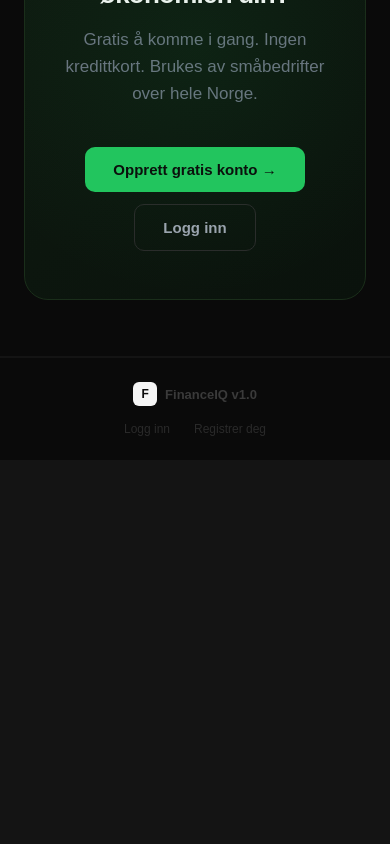
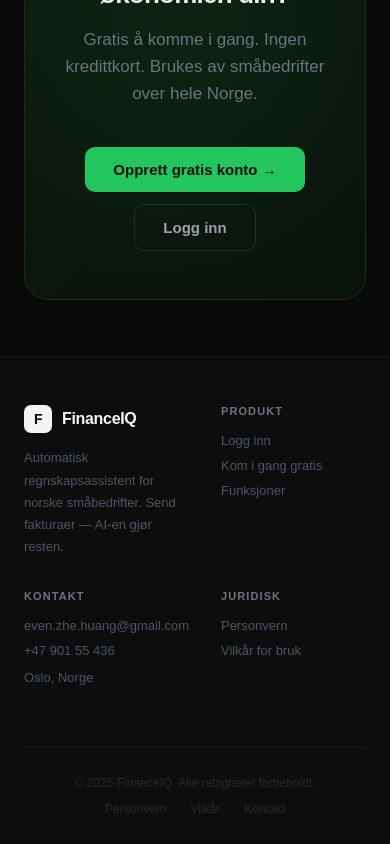
Before and after one commit to EvenHuang123/regnskap-next, a Next.js app: page / in a window 390 px wide. Shown: the part 6961-7805 px from the top of the page. Before the commit the page ends 7421 px from the top, so only its background shows below. Built offline with nearby package versions, Linux system fonts and the light colour scheme; a web font is replaced by a local one.

Commit message:
Add contact footer with phone and email

```diff
--- a/app/page.tsx
+++ b/app/page.tsx
@@ -350,20 +350,39 @@
         .lcta-btns { display: flex; gap: 12px; justify-content: center; flex-wrap: wrap; }
 
         /* ── Footer ──────────────────────────────────────── */
-        .lfooter {
-          border-top: 1px solid #141414; padding: 28px 48px;
+        .lfooter-wrap {
+          background: #0D0D0D; border-top: 1px solid #1A1A1A;
+          padding: 64px 48px 32px;
+        }
+        .lfooter-grid {
+          display: grid; grid-template-columns: 2fr 1fr 1fr 1fr;
+          gap: 48px; max-width: 1200px; margin: 0 auto 48px;
+        }
+        .lfooter-brand-logo {
+          display: flex; align-items: center; gap: 10px;
+          text-decoration: none; color: #F5F5F5;
+          font-size: 16px; font-weight: 800; letter-spacing: -0.02em;
+          margin-bottom: 14px;
+        }
+        .lfooter-brand-desc { font-size: 13px; color: #4B5563; line-height: 1.7; max-width: 240px; }
+        .lfooter-col-title { font-size: 11px; font-weight: 700; letter-spacing: 0.1em; text-transform: uppercase; color: #6B7280; margin-bottom: 16px; }
+        .lfooter-col-link {
+          display: block; font-size: 13px; color: #4B5563;
+          text-decoration: none; margin-bottom: 10px; transition: color 0.15s;
+        }
+        .lfooter-col-link:hover { color: #22C55E; }
+        .lfooter-col-text { font-size: 13px; color: #4B5563; margin-bottom: 10px; line-height: 1.6; }
+        .lfooter-bottom {
           display: flex; align-items: center; justify-content: space-between;
           max-width: 1200px; margin: 0 auto;
+          padding-top: 28px; border-top: 1px solid #1A1A1A;
+          font-size: 12px; color: #2A2A2A;
         }
-        .lfooter-logo {
-          display: flex; align-items: center; gap: 8px;
-          text-decoration: none; color: #3A3A3A; font-size: 13px; font-weight: 700;
+        .lfooter-bottom-links { display: flex; gap: 24px; }
+        .lfooter-bottom-link {
+          color: #2A2A2A; text-decoration: none; transition: color 0.15s;
         }
-        .lfooter-links { display: flex; gap: 24px; }
-        .lfooter-link {
-          font-size: 12px; color: #2A2A2A; text-decoration: none; transition: color 0.15s;
-        }
-        .lfooter-link:hover { color: #6B7280; }
+        .lfooter-bottom-link:hover { color: #6B7280; }
 
         /* ── Responsive ──────────────────────────────────── */
         @media (max-width: 1024px) {
@@ -390,8 +409,10 @@
           .lcta { padding: 0 24px; margin-bottom: 56px; }
           .lcta-inner { padding: 48px 28px; }
           .ltrust { padding: 20px 24px; gap: 0; }
-          .lfooter { padding: 24px; flex-direction: column; gap: 16px; text-align: center; }
-          .lfooter-links { justify-content: center; }
+          .lfooter-wrap { padding: 48px 24px 28px; }
+          .lfooter-grid { grid-template-columns: 1fr 1fr; gap: 32px; }
+          .lfooter-bottom { flex-direction: column; gap: 12px; text-align: center; }
+          .lfooter-bottom-links { justify-content: center; }
         }
         @media (max-width: 500px) {
           .lbenefits-grid { grid-template-columns: 1fr; }
@@ -769,15 +790,50 @@
         </div>
 
         {/* ── Footer ── */}
-        <footer style={{ borderTop: '1px solid #141414' }}>
-          <div className="lfooter">
-            <a href="/" className="lfooter-logo">
-              <div style={{ width: 24, height: 24, background: '#F5F5F5', borderRadius: 6, display: 'flex', alignItems: 'center', justifyContent: 'center', fontSize: 12, fontWeight: 800, color: '#0A0A0A' }}>F</div>
-              FinanceIQ v1.0
-            </a>
-            <div className="lfooter-links">
-              <a href="/login" className="lfooter-link">Logg inn</a>
-              <a href="/register" className="lfooter-link">Registrer deg</a>
+        <footer className="lfooter-wrap">
+          <div className="lfooter-grid">
+            {/* Brand */}
+            <div>
+              <a href="/" className="lfooter-brand-logo">
+                <div style={{ width: 28, height: 28, background: '#F5F5F5', borderRadius: 7, display: 'flex', alignItems: 'center', justifyContent: 'center', fontSize: 14, fontWeight: 800, color: '#0A0A0A', flexShrink: 0 }}>F</div>
+                FinanceIQ
+              </a>
+              <p className="lfooter-brand-desc">
+                Automatisk regnskapsassistent for norske småbedrifter. Send fakturaer — AI-en gjør resten.
+              </p>
+            </div>
+
+            {/* Produkt */}
+            <div>
+              <p className="lfooter-col-title">Produkt</p>
+              <a href="/login" className="lfooter-col-link">Logg inn</a>
+              <a href="/register" className="lfooter-col-link">Kom i gang gratis</a>
+              <a href="/#features" className="lfooter-col-link">Funksjoner</a>
+            </div>
+
+            {/* Kontakt */}
+            <div>
+              <p className="lfooter-col-title">Kontakt</p>
+              <a href="mailto:even.zhe.huang@gmail.com" className="lfooter-col-link">even.zhe.huang@gmail.com</a>
+              <a href="tel:+4790155436" className="lfooter-col-link">+47 901 55 436</a>
+              <p className="lfooter-col-text" style={{ marginTop: 4 }}>Oslo, Norge</p>
+            </div>
+
+            {/* Juridisk */}
+            <div>
+              <p className="lfooter-col-title">Juridisk</p>
+              <a href="/personvern" className="lfooter-col-link">Personvern</a>
+              <a href="/vilkar" className="lfooter-col-link">Vilkår for bruk</a>
+            </div>
+          </div>
+
+          {/* Bottom bar */}
+          <div className="lfooter-bottom">
+            <span>© {new Date().getFullYear()} FinanceIQ. Alle rettigheter forbeholdt.</span>
+            <div className="lfooter-bottom-links">
+              <a href="/personvern" className="lfooter-bottom-link">Personvern</a>
+              <a href="/vilkar" className="lfooter-bottom-link">Vilkår</a>
+              <a href="mailto:even.zhe.huang@gmail.com" className="lfooter-bottom-link">Kontakt</a>
             </div>
           </div>
         </footer>
```
Also changed, not shown: components/AppShell.tsx (+39 -0 lines).
